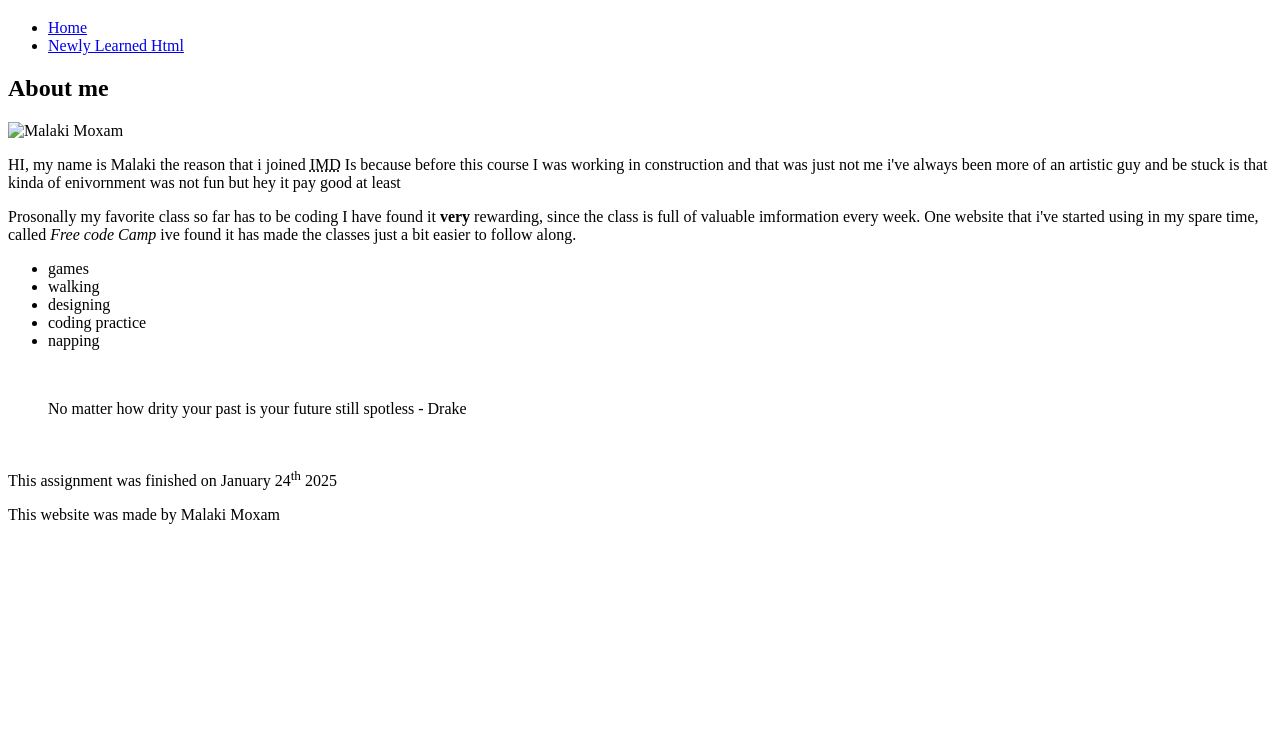
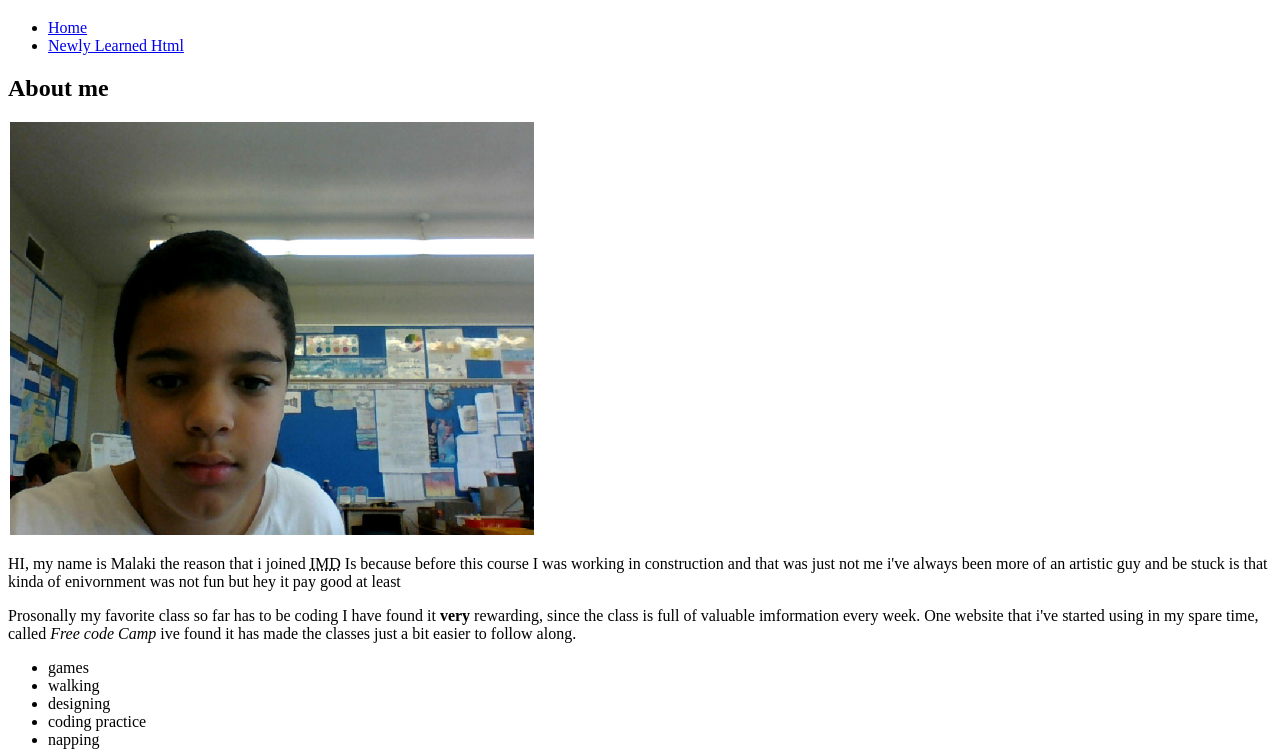
Before and after one commit to MoxamMalaki/MoxamMalaki.github.io, a plain HTML site: page html-assignment/index.html in a window 1280 px wide. Shown: the part 61-812 px from the top of the page. Drawn offline with Linux system fonts and the light colour scheme.

Commit message:
quick fix on img

```diff
--- a/html-assignment/index.html
+++ b/html-assignment/index.html
@@ -17,7 +17,7 @@
     </nav>
      </header>
         <h2>About me</h2>
-        <img src="img/malakimoxam2013.png" alt="Malaki Moxam">
+        <img src="images/malakimoxam2013.png" alt="Malaki Moxam">
         <p>HI, my name is Malaki the reason that i joined <abbr title="Interactive Midea Design">IMD</abbr> Is because before this course I was working in construction  and that was just not me i've always been more of an artistic guy and be stuck is that kinda of enivornment was not fun but hey it pay good at least  </p>
         <p>Prosonally my favorite class so far has to be coding I have found it <b>very</b> rewarding, since the class is full of valuable imformation every week.
         One website that i've started using in my spare time, called <em>Free code Camp</em> ive found it has made the classes just a bit easier to follow along. </p>
```
